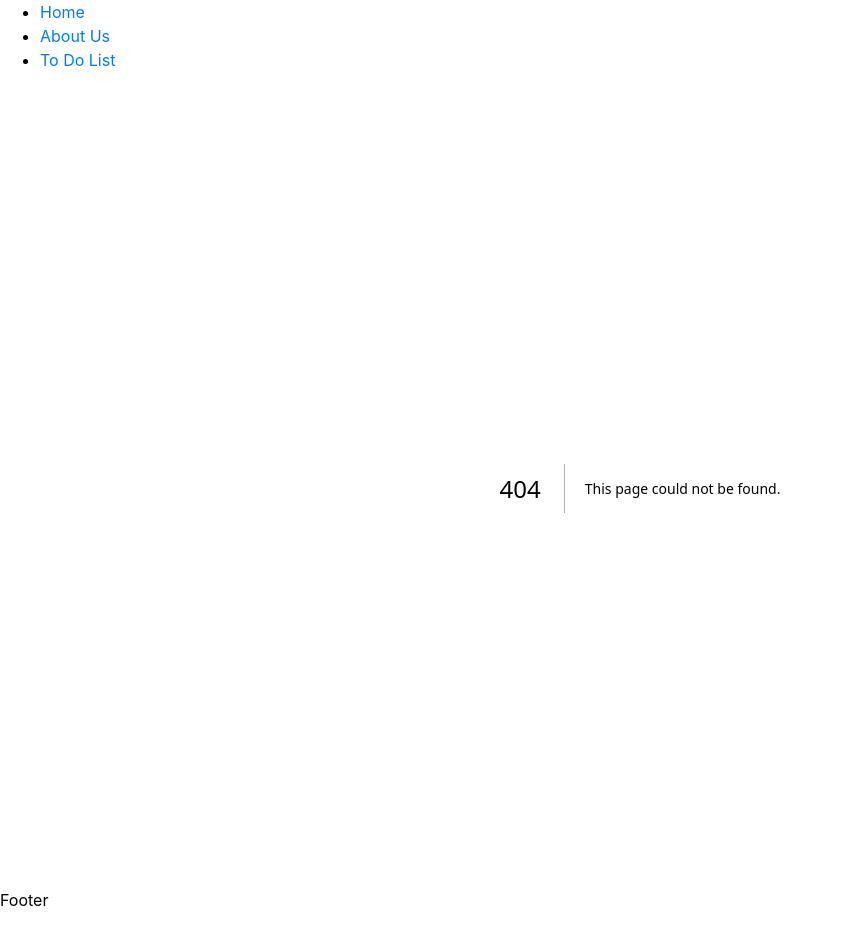
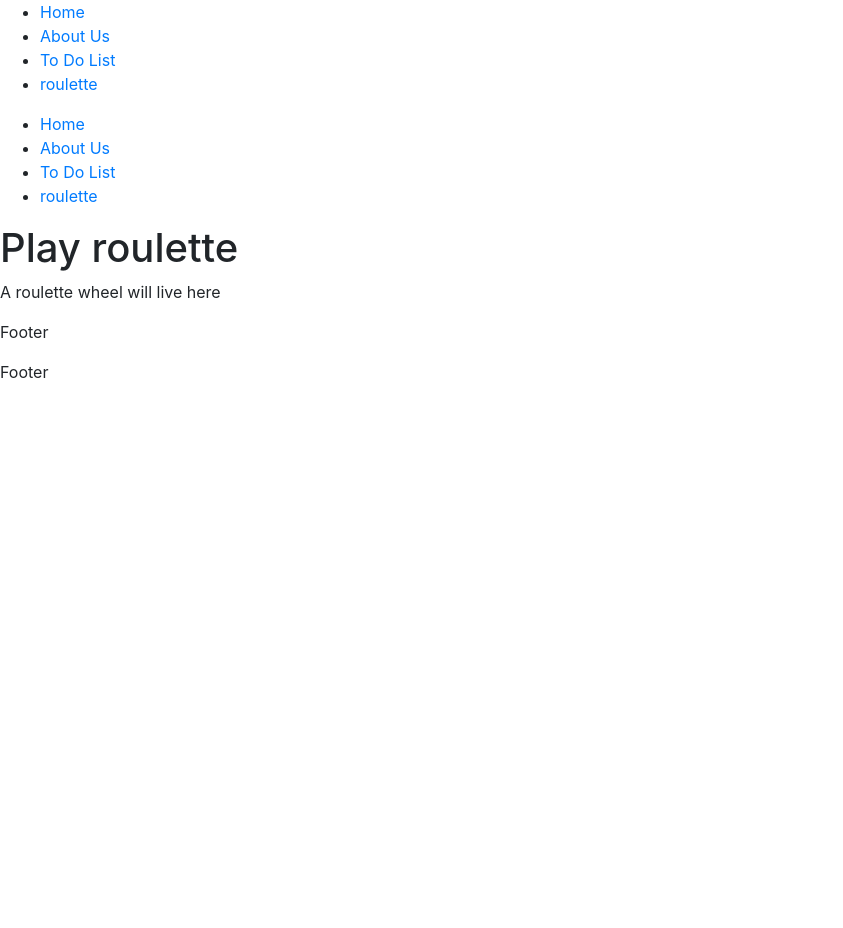
Before and after one commit to AdamB64/lab4, a Next.js app in the folder with-react-bootstrap-app/: page /roulette in a window 1280 px wide. Before the commit this address had no page. Shown: the whole page, without its empty margins (0-843 px from the left). After the commit the page ends 800 px from the top, so only its background shows below. Built offline with nearby package versions, Linux system fonts and the light colour scheme.

Commit message:
start of lab 5

```diff
--- a/with-react-bootstrap-app/components/navbar.jsx
+++ b/with-react-bootstrap-app/components/navbar.jsx
@@ -11,6 +11,9 @@
 <li>
 	 <Link href="/list">To Do List</Link>
 </li>
+<li>
+	<Link href="/roulette">roulette</Link>
+</li>
  </ul>
  );
 }
--- /dev/null
+++ b/with-react-bootstrap-app/pages/roulette.jsx
@@ -0,0 +1,11 @@
+import Layout from "../components/layout";
+
+const Roulette = () => {
+return (
+<Layout>
+<h1>Play roulette</h1>
+<p>A roulette wheel will live here</p>
+</Layout>
+);
+};
+export default Roulette;
```
